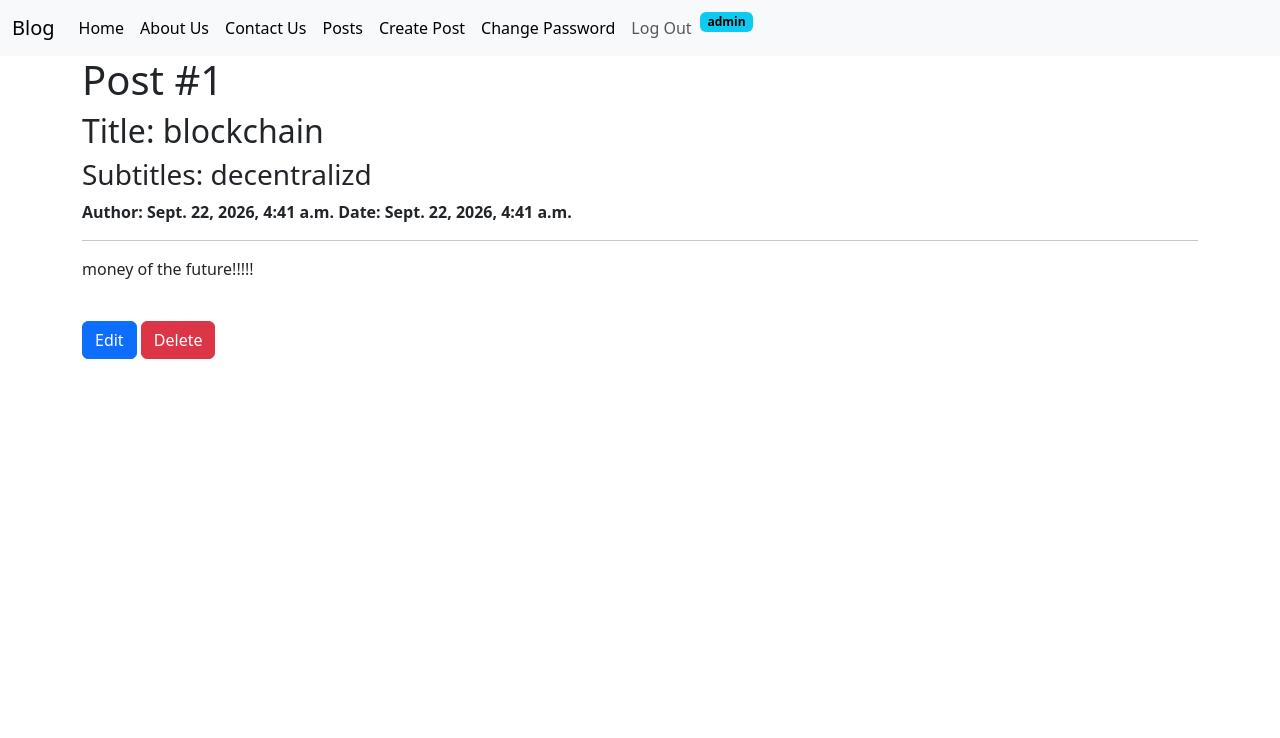
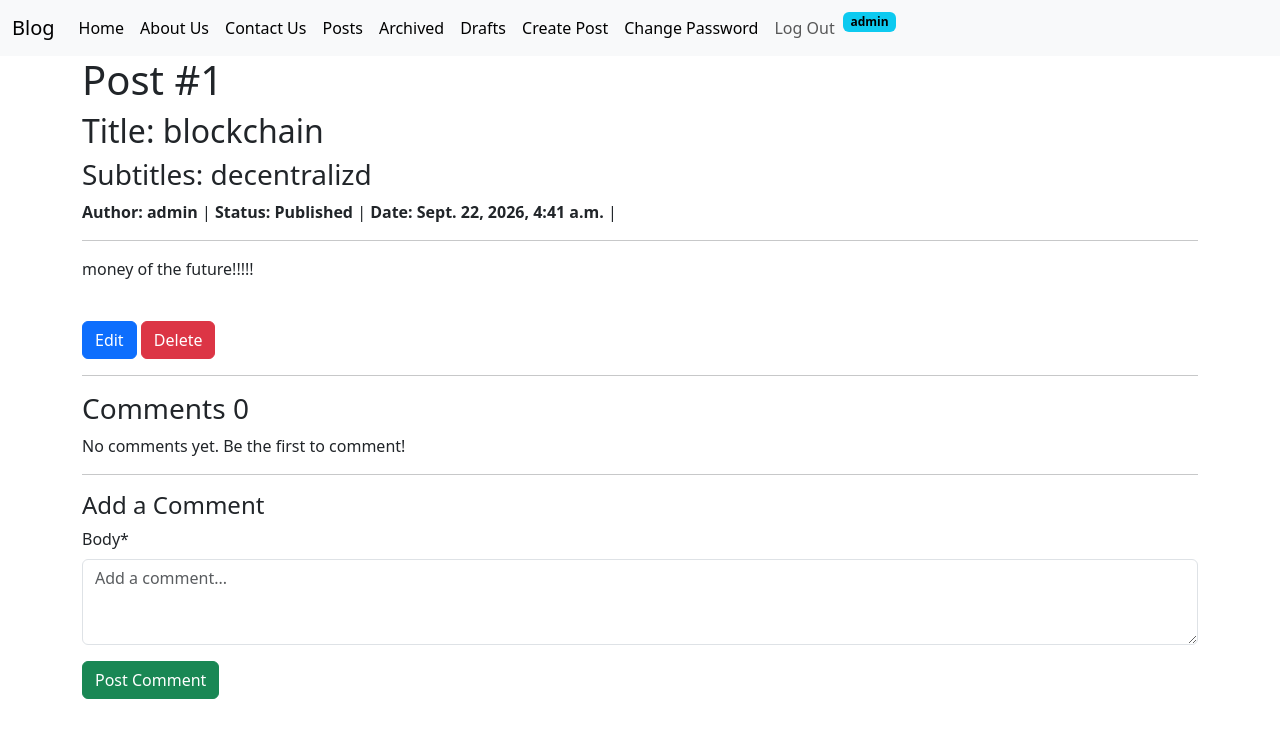
Before and after one commit to Austin-Haist/blog, a Django app: page /posts/detail/1/ in a window 1280 px wide. Shown: the top 738 px of the page. Run offline with Django 5.2, Linux system fonts and the light colour scheme; a user stored in the database is signed in; data comes from the database, SQL or seed files in the repository; both versions use the stored data as it was after the commit; some libraries are stand-ins or nearby versions.

Commit message:
upload 113 final report

```diff
--- a/posts/admin.py
+++ b/posts/admin.py
@@ -1,5 +1,6 @@
 from django.contrib import admin
-from .models import Post
+from .models import Post, Status
 
 # Register your models here.
 admin.site.register(Post)
+admin.site.register(Status)
--- /dev/null
+++ b/posts/forms.py
@@ -0,0 +1,11 @@
+from django import forms
+
+from .models import Comment
+
+class CommentForm(forms.ModelForm):
+    class Meta:
+        model = Comment
+        fields = ["body"]
+        widgets = {
+            "body": forms.Textarea(attrs={"rows": 3, "placeholder": "Add a comment..."}),
+        }
--- a/posts/models.py
+++ b/posts/models.py
@@ -16,8 +16,30 @@ class Status(models.Model):
         help_text="Write a description about the status"
     )
 
+    class Meta:
+        verbose_name = "Status"
+        verbose_name_plural = "Statuses"
+
     def __str__(self):
         return self.name
+
+class Comment(models.Model):
+    author = models.ForeignKey(
+        User,
+        on_delete=models.CASCADE
+    )
+    body = models.TextField()
+    created_on = models.DateTimeField(auto_now_add=True)
+    posts = models.ManyToManyField(
+        "Post",
+        related_name="comments"
+    )
+
+    class Meta:
+        ordering = ["created_on"]
+
+    def __str__(self):
+        return f"Comment by {self.author} on {self.created_on:%Y-%m-%d %H:%M}"
 
 class Post(models.Model):
     title = models.CharField(max_length=128)
@@ -28,6 +50,10 @@ class Post(models.Model):
         User,
         on_delete=models.CASCADE
     )
+    status = models.ForeignKey(
+        Status,
+        on_delete=models.DO_NOTHING
+    )
 
     def __str__(self): #toString
         return f"{self.title} by {self.author}"
--- a/posts/urls.py
+++ b/posts/urls.py
@@ -5,14 +5,20 @@ from .views import (
     PostCreateView,
     PostUpdateView,
     PostDeleteView,
+    PostArchivedListView,
+    PostDraftListView,
+    PostView
 )
 
 urlpatterns = [
     path("list/", PostListView.as_view(), name="post_list"),
-    path('detail/<int:pk>/', PostDetailView.as_view(), name="post_detail"),
+    path("archived/", PostArchivedListView.as_view(), name="post_archived_list"),
+    path("drafts/", PostDraftListView.as_view(), name="post_drafts_list"),
+    path('detail/<int:pk>/', PostView.as_view(), name="post_detail"),
     path('new/', PostCreateView.as_view(), name="post_new"),
     path("edit/<int:pk>/", PostUpdateView.as_view(), name="post_edit"),
     path("delete/<int:pk>/", PostDeleteView.as_view(), name="post_delete"),
+
 ]
 
 # SELECT * FROM table WHERE id = '?'
--- a/posts/views.py
+++ b/posts/views.py
@@ -3,12 +3,16 @@ from django.views.generic import (
     DetailView,
     CreateView,
     UpdateView,
-    DeleteView
+    DeleteView,
+    FormView,
+    View
 )
-from django.urls import reverse_lazy
-from .models import Post
+from .forms import CommentForm
+from django.urls import reverse_lazy,reverse
+from .models import Post, Status
 from django.contrib.auth.models import User
 from django.contrib.auth.mixins import LoginRequiredMixin, UserPassesTestMixin
+from django.views.generic.detail import SingleObjectMixin
 
 # Create your views here.
 class PostListView(ListView): # Get Request -> List
@@ -19,17 +23,72 @@ class PostListView(ListView): # Get Request -> List
     # context_object_name attribute allow us to change the variable name on how we call it inside of the template
     context_object_name = "posts"
 
+    def get_queryset(self):
+        status = Status.objects.get(name="Published")
+        return Post.objects.filter(status=status).order_by("created_on")
+
+class PostArchivedListView(LoginRequiredMixin, ListView):
+    template_name = "postsTemplates/list.html"
+    model = Post
+    context_object_name = "posts"
+
+    def get_queryset(self):
+        status = Status.objects.get(name="Archived")
+        return Post.objects.filter(status=status, author=self.request.user).order_by("created_on")
+
+class PostDraftListView(LoginRequiredMixin, PostListView):
+    def get_queryset(self):
+        status = Status.objects.get(name="Draft")
+        return Post.objects.filter(status=status, author=self.request.user).order_by("created_on")
+
+# comment section
+class PostView(View):
+    def get(self, request, *args, **kwargs):
+        view = PostDetailView.as_view()
+        return view(request, *args, **kwargs)
+
+    def post(self, request, *args, **kwargs):
+        view = PostCommentFormView.as_view()
+        return view(request, *args, **kwargs)
+
 class PostDetailView(LoginRequiredMixin, DetailView): # GET Request -> Single Object
     template_name = "postsTemplates/detail.html"
     model = Post
     context_object_name = "single_post"
+
+    def get_context_data(self, **kwargs):
+        context = super().get_context_data(**kwargs)
+        context['form'] = CommentForm()
+        context['comments'] = self.object.comments.all()
+        return context
+
+class PostCommentFormView(SingleObjectMixin, FormView):
+    template_name = "postsTemplates/detail.html"
+    form_class = CommentForm
+    model = Post
+
+    def post(self, request, *args, **kwargs):
+        self.object = self.get_object()
+        return super().post(request, *args, **kwargs)
+
+    def form_valid(self, form):
+        comment = form.save(commit=False)
+        comment.author = self.request.user
+        comment.save()
+        comment.posts.add(self.object)
+        return super().form_valid(form)
+
+    def get_success_url(self):
+        return reverse("post_detail", kwargs={"pk": self.object.pk})
+
+# End Comment Section
 
 class PostCreateView(LoginRequiredMixin, CreateView): # GET Request first -> Display Empty Form
                                     # POST Request second -> Create new object
     template_name = "postsTemplates/new.html"
     model = Post
     # fields attribute is a list that allows us to enable/disable the inputs to render in html
-    fields = ["title", 'subtitle', "body"]
+    fields = ["title", 'subtitle', "body", "status"]
 
     def form_valid(self, form):
         # This function help us to run some validations before we create the object
@@ -40,7 +99,7 @@ class PostUpdateView(LoginRequiredMixin, UserPassesTestMixin, UpdateView): # GET
                                 # POST Request Second -> Update modified item
     template_name = "postsTemplates/edit.html"
     model = Post
-    fields = ["title", "subtitle", "body"]
+    fields = ["title", "subtitle", "body", "status"]
 
     def test_func(self):
         post = self.get_object()
--- a/templates/navbar.html
+++ b/templates/navbar.html
@@ -19,6 +19,12 @@
           <a class="nav-link active" href="{% url 'post_list' %}">Posts</a>
         </li>
         {% if user.is_authenticated %}
+        <li class="nav-item">
+          <a class="nav-link active" href="{% url 'post_archived_list' %}">Archived</a>
+        </li>
+        <li class="nav-item">
+          <a class="nav-link active" href="{% url 'post_drafts_list' %}">Drafts</a>
+        </li>
         <li class="nav-item">
           <a class="nav-link active" href="{% url 'post_new' %}">Create Post</a>
         </li>
--- a/templates/postsTemplates/detail.html
+++ b/templates/postsTemplates/detail.html
@@ -1,4 +1,5 @@
 {% extends 'base.html' %}
+{% load crispy_forms_tags %}
 
 {% block title %}
     Post Detail {{ single_post.id }}
@@ -8,11 +9,37 @@
     <h1>Post #{{ single_post.id }}</h1>
     <h2>Title: {{ single_post.title }}</h2>
     <h3>Subtitles: {{ single_post.subtitle }}</h3>
-    <span><strong>Author: {{ single_post.created_on }}</strong></span>
-    <span><strong>Date: {{ single_post.created_on }}</strong></span>
+    <span><strong>Author: {{ single_post.author }}</strong> | </span>
+    <span><strong>Status: {{ single_post.status }}</strong> | </span>
+    <span><strong>Date: {{ single_post.created_on }}</strong> | </span>
     <hr>
     <p>{{ single_post.body }}</p>
     <br>
-    <a href="{% url 'post_edit' single_post.id %}" class="btn btn-primary">Edit</a>
-    <a href="{% url 'post_delete' single_post.id %}" class="btn btn-danger">Delete</a>
+
+    {% if user == single_post.author %}
+        <a href="{% url 'post_edit' single_post.id %}" class="btn btn-primary">Edit</a>
+        <a href="{% url 'post_delete' single_post.id %}" class="btn btn-danger">Delete</a>
+    {% endif %}
+
+    <hr>
+    <h3>Comments {{ comments.count }}</h3>
+    {% for comment in comments %}
+        <div class="mb-3">
+            <strong>{{ comment.author }}</strong>
+            <small class="text-muted">{{ comment.created_on }}</small>
+            <p>{{ comment.body }}</p>
+        </div>
+    {% empty %}
+        <p>No comments yet. Be the first to comment!</p>
+    {% endfor %}
+
+    <hr>
+    {% if user.is_authenticated %}
+        <h4>Add a Comment</h4>
+        <form method="post">
+            {% csrf_token %}
+            {{ form|crispy }}
+            <input type="submit" value="Post Comment" class="btn btn-success">
+        </form>
+    {% endif %}
 {% endblock %}
--- a/templates/postsTemplates/list.html
+++ b/templates/postsTemplates/list.html
@@ -11,6 +11,7 @@
             <li>
                 <h3>Title: {{ item.title }}</h3>
                 <span><strong>Author: {{item.author }}</strong></span>
+                <span><strong>Status: {{item.status }}</strong></span>
                 <p>Body: {{ item.body|truncatechars:5 }}</p>
                 <a href="{% url 'post_detail' item.id %}">Continue reading...</a>
             </li>
```
Also changed, not shown: db.sqlite3, posts/migrations/0003_alter_status_options_post_status.py (added), posts/migrations/0004_comment.py (added).
